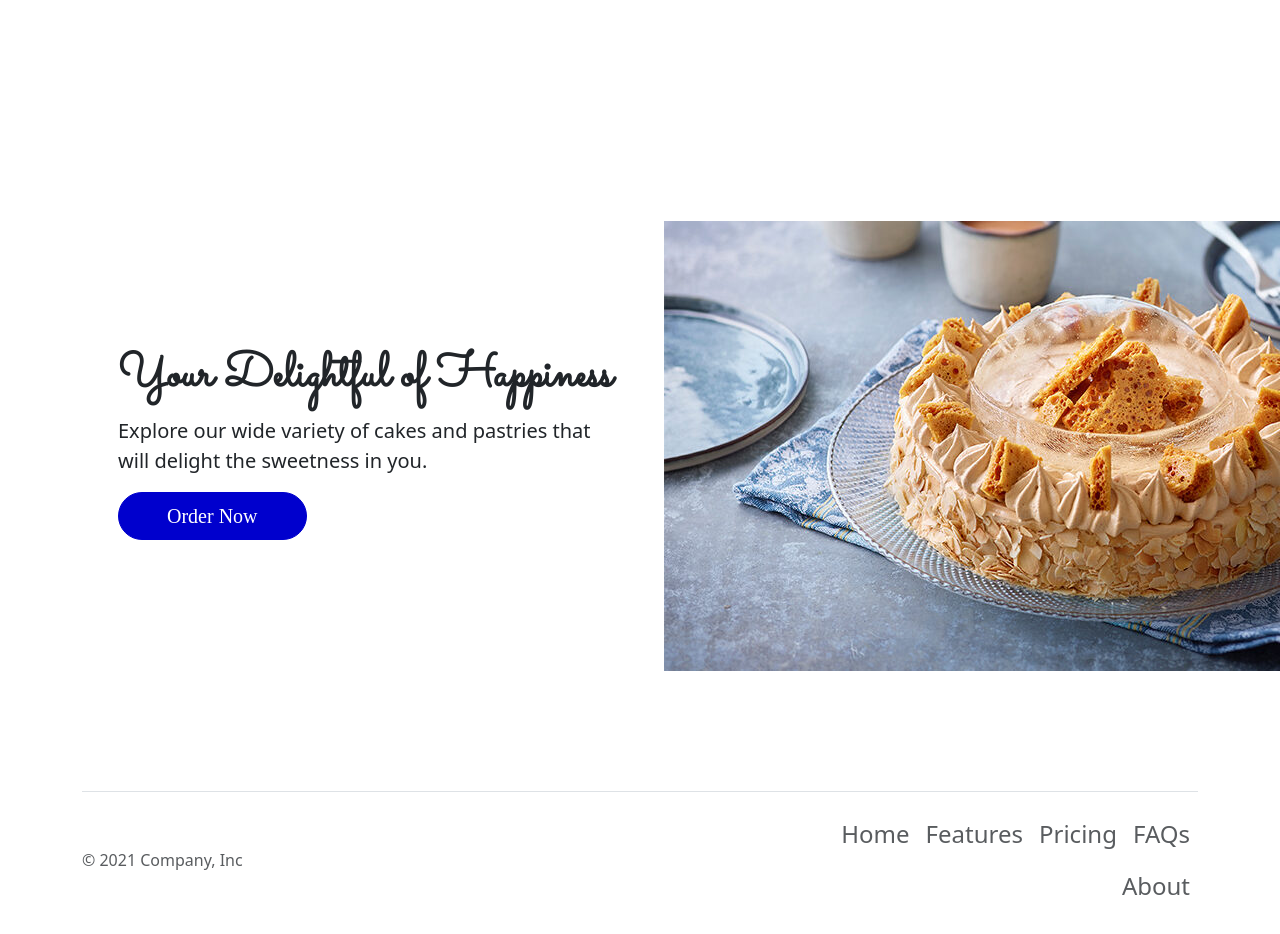
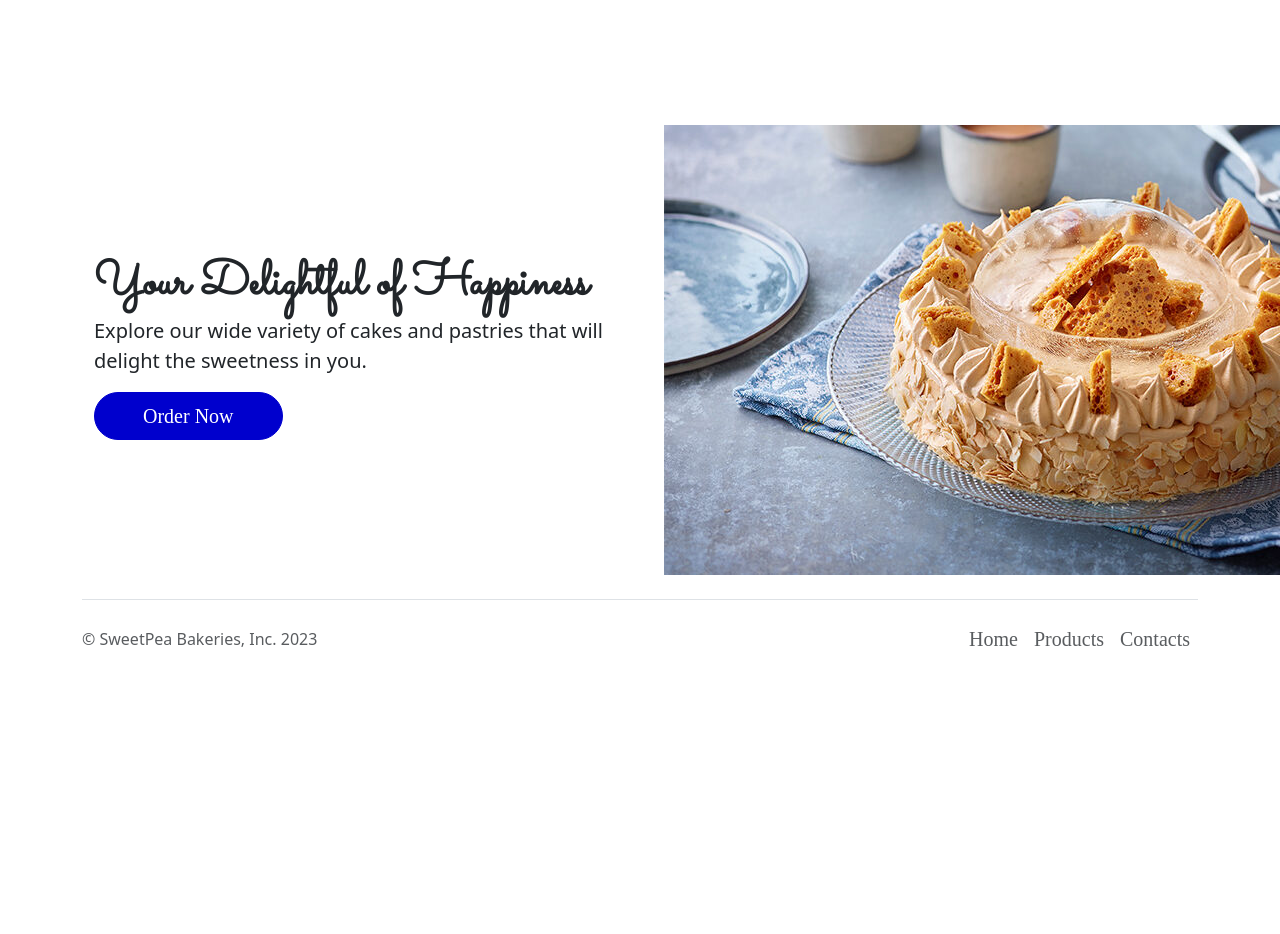
Before and after one commit to leipearl08/sweetpea, a plain HTML site: page index.html in a window 1280 px wide. Shown: the part 1020-1954 px from the top of the page. After the commit the page ends 1722 px from the top, so only its background shows below. Drawn offline with Linux system fonts and the light colour scheme; a web font is replaced by a local one.

Commit message:
Update footer style

```diff
--- a/assets/styles/style.css
+++ b/assets/styles/style.css
@@ -39,5 +39,6 @@
 }
 
 .nav-item {
-  font-size: 1.5rem;
+  font-size: 1.25rem;
+  font-family: "Alice", serif;
 }
--- a/index.html
+++ b/index.html
@@ -26,12 +26,6 @@
             <ul class="navbar-nav me-auto mb-2 mb-lg-0">
                 <li class="nav-item">
                     <a class="nav-link active" aria-current="page" href="#">Products</a>
-                </li>
-                <li class="nav-item">
-                    <a class="nav-link" href="#">Location</a>
-                </li>
-                <li class="nav-item">
-                    <a class="nav-link" href="#">Order Nows</a>
                 </li>
                 <li class="nav-item">
                     <a class="nav-link" href="#">Contact Us</a>
@@ -83,13 +77,13 @@
         <span class="carousel-control-next-icon"></span>
     </button>
 </div>
-<div class="container col-xxl-10 px-5 py-5">
-    <div class="row flex-lg-row-reverse align-items-center g-5 py-5">
+<div class="container col-xxl-8 px-4">
+    <div class="row flex-lg-row-reverse align-items-center g-5">
         <div class="col-10 col-sm-8 col-lg-6">
             <img src="./assets/images/toffee-caramel.jpg" class="d-block mx-lg-auto" alt="hero image" loading="lazy">
         </div>
     <div class="col-lg-6">
-        <h1 class="hero-text display-5 fw-bold lh-1 mb-3">Your Delightful of Happiness</h1>
+        <h1 class="hero-text display-5 fw-bold lh-1 mb-">Your Delightful of Happiness</h1>
         <p class="lead">Explore our wide variety of cakes and pastries that will delight the sweetness in you.</p>
         <div class="d-grid gap-2 d-md-flex justify-content-md-start">
             <button type="button" class="btn btn-primary btn-lg px-5 me-md-2">Order Now</button>
@@ -99,16 +93,14 @@
 </div>
 <div class="container">
     <footer class="d-flex flex-wrap justify-content-between align-items-center py-3 my-4 border-top">
-        <p class="col-md-4 mb-0 text-muted">&copy; 2021 Company, Inc</p>
+        <p class="col-md-4 mb-0 text-muted">&copy; SweetPea Bakeries, Inc. 2023</p>
         <a href="/" class="col-md-4 d-flex align-items-center justify-content-center mb-3 mb-md-0 me-md-auto link-dark text-decoration-none">
         <svg class="bi me-2" width="40" height="32"><use xlink:href="#bootstrap"/></svg>
         </a>
         <ul class="nav col-md-4 justify-content-end">
             <li class="nav-item"><a href="#" class="nav-link px-2 text-muted">Home</a></li>
-            <li class="nav-item"><a href="#" class="nav-link px-2 text-muted">Features</a></li>
-            <li class="nav-item"><a href="#" class="nav-link px-2 text-muted">Pricing</a></li>
-            <li class="nav-item"><a href="#" class="nav-link px-2 text-muted">FAQs</a></li>
-            <li class="nav-item"><a href="#" class="nav-link px-2 text-muted">About</a></li>
+            <li class="nav-item"><a href="#" class="nav-link px-2 text-muted">Products</a></li>
+            <li class="nav-item"><a href="#" class="nav-link px-2 text-muted">Contacts</a></li>
         </ul>
     </footer>
 </div>
```
